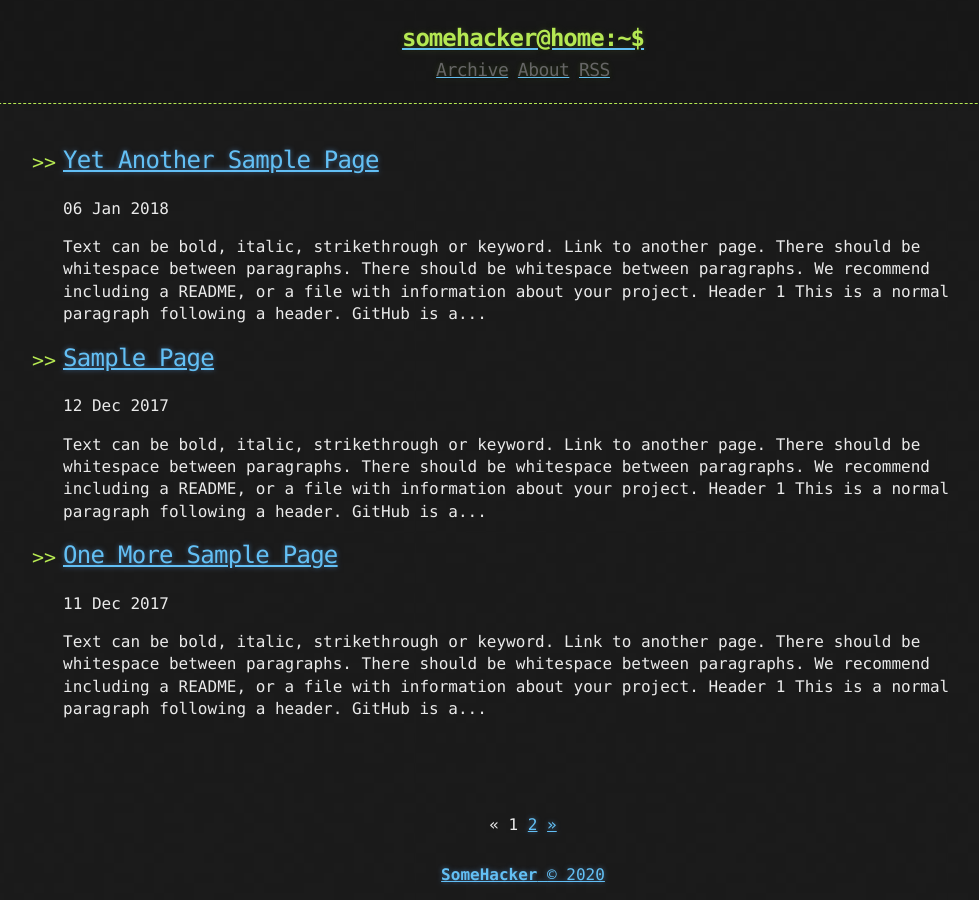
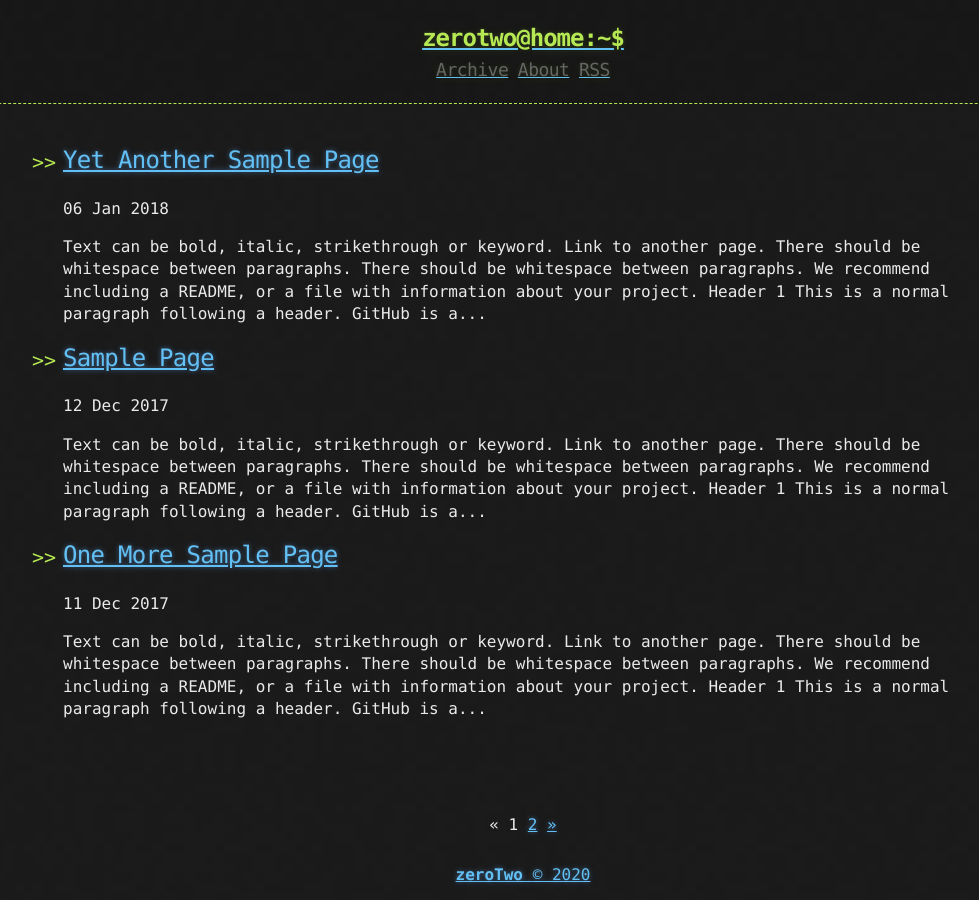
Before and after one commit to Mikbalhidayatullah/zeroTwo.github.io, a Jekyll site: the page built from index.html, in a window 1280 px wide. Shown: the whole page, without its empty margins (117-1096 px from the left). Built offline with Jekyll 4.4.1, drawn with Linux system fonts in a browser that asks for light colours; the list of posts is cut into pages by our own code.

Commit message:
Update _config.yml

```diff
--- a/_config.yml
+++ b/_config.yml
@@ -1,9 +1,9 @@
-title: Hacker-Blog
-description: "A Jekyll Blog Theme For Hackers"
+title: zeroTwo
+description: "Personal Use"
 author:
-  name: "SomeHacker"
-  email: "someone@somewebsite.somedomain"
-  url: "https://ashishchaudhary.in/hacker-blog"
+  name: "Ikbal Hidayat"
+  email: "hidayatikbal@mydrive.id"
+  url: "https://zeroTwo.github.io"
 
 baseurl: /
 
@@ -28,5 +28,5 @@ plugins:
   - jekyll-sitemap
 
 # Custom variables
-owner : "SomeHacker"
+owner : "zeroTwo"
 year : "2020"
```
